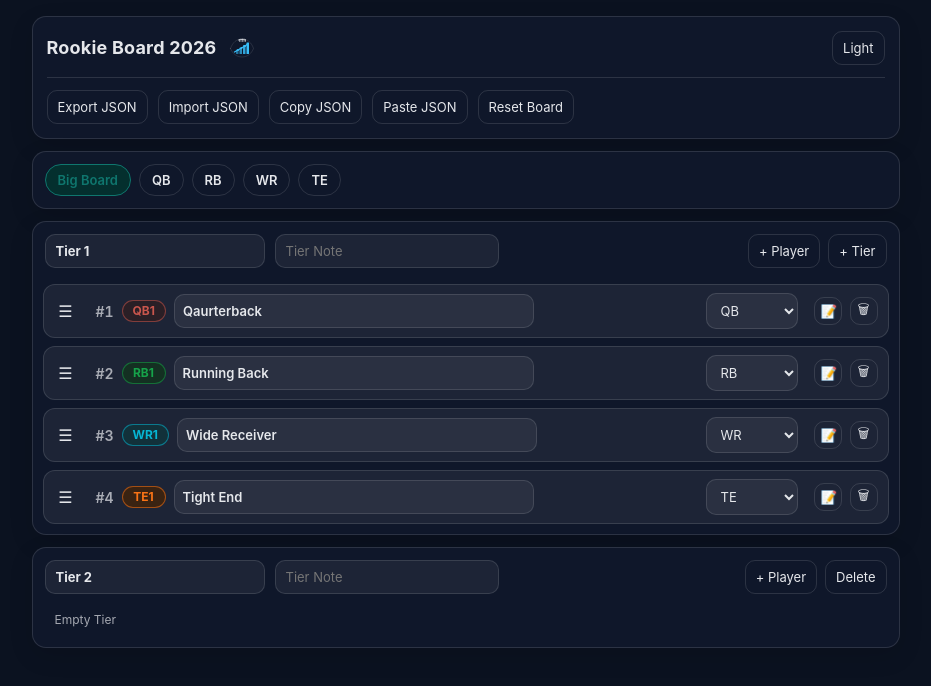
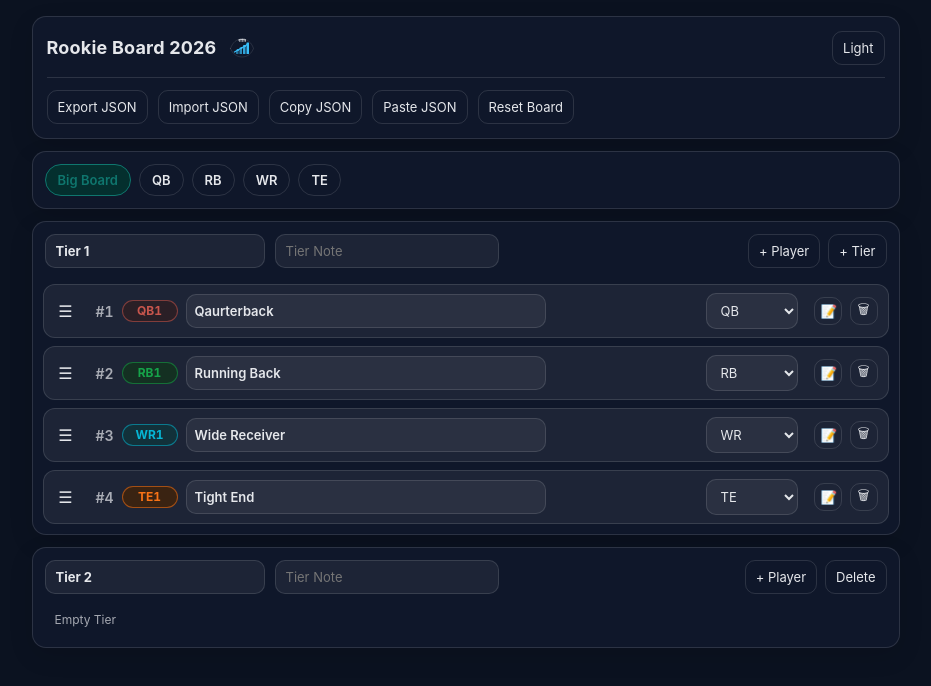
Before and after one commit to miamiyankee13/rookie-board, a React (Vite) app: page / in a window 1280 px wide. Shown: the top 686 px of the page, without its empty margins (167-1098 px from the left). Built offline with nearby package versions, Linux system fonts and the light colour scheme; a web font is replaced by a local one.

Commit message:
Standardize position pill width for QB1/WR20 alignment

```diff
--- a/src/styles.css
+++ b/src/styles.css
@@ -145,7 +145,8 @@ a { color: inherit; }
   font-size: 12px;
   font-weight: 700;
   line-height: 1;
-  min-width: 44px;
+  min-width: 56px;
+  font-variant-numeric: tabular-nums;
   background: var(--pill-bg);
   color: var(--pill-fg);
   border: 1px solid color-mix(in oklab, var(--pill-fg) 55%, transparent);
```
